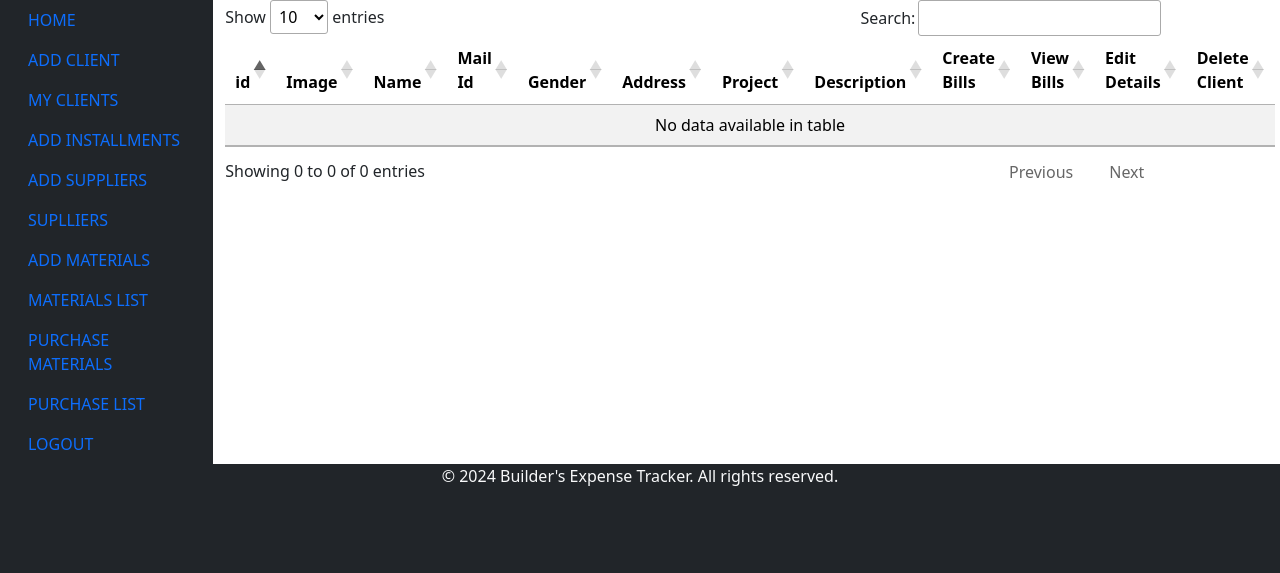
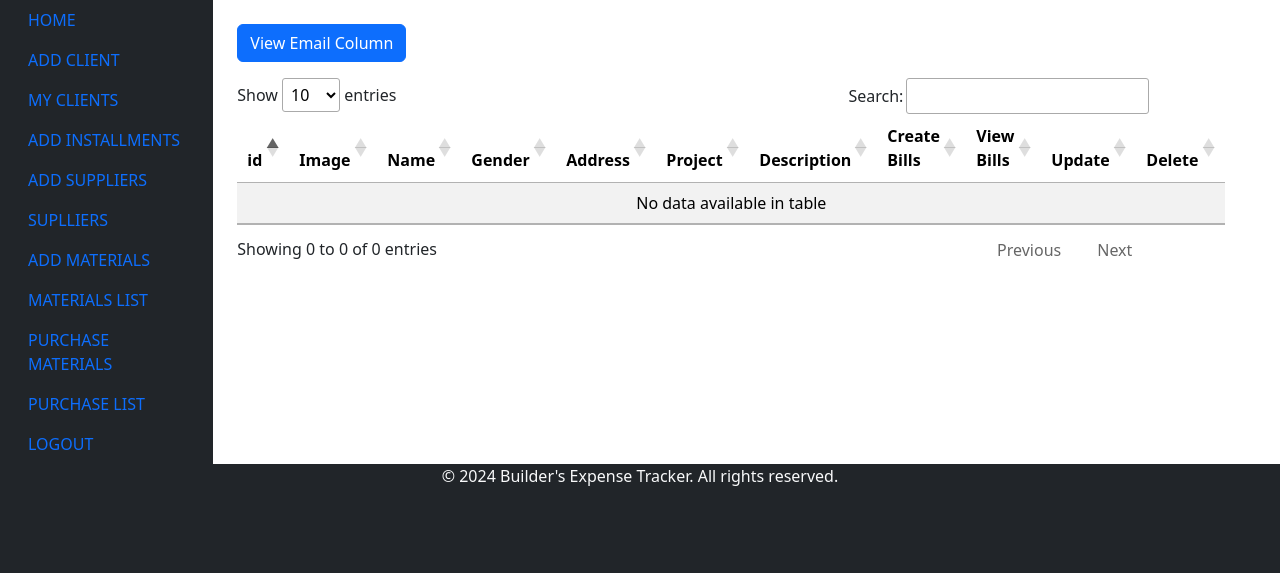
Before and after one commit to kiran-saju/expense, a Django app: template templates/STAFF/view_client.html in a window 1280 px wide. Shown: the part 64-637 px from the top of the page. Run offline with Django 3.2, Linux system fonts and the light colour scheme; the template is opened without the code that fills it, so the values that code supplies are empty; some libraries are stand-ins or nearby versions.

Commit message:
Update view_client.html

```diff
--- a/templates/STAFF/view_client.html
+++ b/templates/STAFF/view_client.html
@@ -4,7 +4,11 @@
 
 {% block content %}
 <link rel="stylesheet" href="https://cdn.datatables.net/1.11.5/css/jquery.dataTables.min.css">
-   <table id="example" class="table table-striped">
+<div class="container mt-4">
+    <div class="mb-3">
+        <button id="toggleEmail" class="btn btn-primary">View Email Column</button>
+    </div>
+<table id="example" class="table table-striped">
     <thead>
         <tr>
             <th>id</th>
@@ -17,8 +21,8 @@
             <th>Description</th>
             <th>Create Bills</th>
             <th>View Bills</th>
-            <th>Edit Details</th>
-            <th>Delete Client</th>
+            <th>Update</th>
+            <th>Delete</th>
         </tr>
     </thead>
     <tbody>
@@ -51,9 +55,25 @@
         {% endfor %}
     </tbody>
 </table>
+</div>
+<script src="https://code.jquery.com/jquery-3.6.0.min.js"></script>
+<script src="https://cdn.datatables.net/1.11.5/js/jquery.dataTables.min.js"></script>
 <script>
     $(document).ready(function () {
-        $('#example').DataTable();
+        var table = $('#example').DataTable({
+            "columnDefs": [
+                {
+                    "targets": [3], // Index of the Email column
+                    "visible": false
+                }
+            ]
+        });
+
+        $('#toggleEmail').on('click', function () {
+            var column = table.column(3); // Index of the Email column
+            column.visible(!column.visible());
+        });
     });
 </script>
+
 {% endblock %}
```
